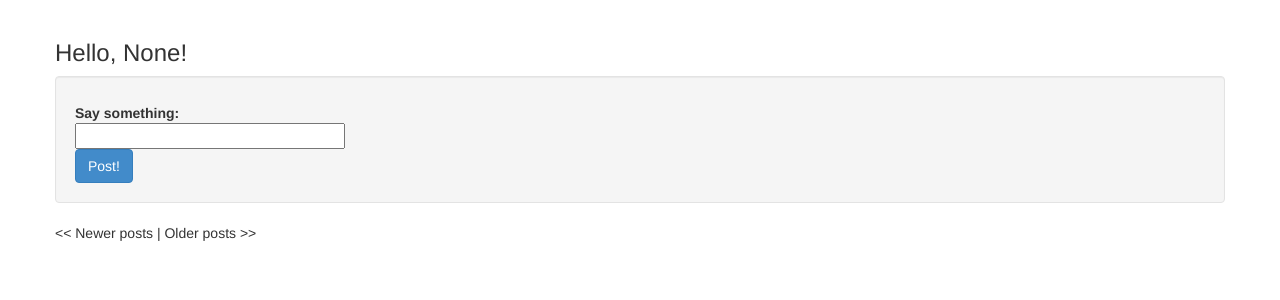
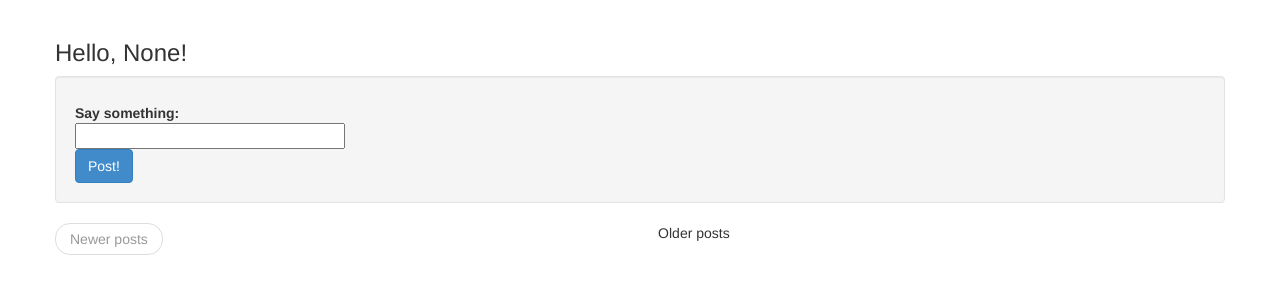
Before and after one commit to designhawg/flask_micro, a Flask app: page / in a window 1280 px wide. Shown: the part 52-352 px from the top of the page. Run offline with Flask 2, Linux system fonts and the light colour scheme; a user stored in the database is signed in; data comes from the database, SQL or seed files in the repository; data that the repository does not hold is empty; parts of the project's set-up code (start-up, migrations or seed data) failed here and were passed over.

Commit message:
cleaned up the index page

```diff
--- a/app/templates/index.html
+++ b/app/templates/index.html
@@ -30,18 +30,21 @@
 		{% include 'post.html' %}
 	{% endfor %}
 
+	<ul class="pager">
+
 	{% if posts.has_prev %}
-		<a href="{{ url_for('index', page = posts.prev_num) }}"><< Newer posts</a>
+		<li class="previous"><a href="{{ url_for('index', page = posts.prev_num) }}">Newer posts</a></li>
 		{% else %}
-		<< Newer posts
-	{% endif %} |
+		<li class="previous disabled"><a href="#">Newer posts</a></li>
+	{% endif %}
 
 	{% if posts.has_next %}
-		<a href="{{ url_for('index', page = posts.next_num) }}"> Older posts >></a>
+		<li class="next"><a href="{{ url_for('index', page = posts.next_num) }}"> Older posts </a></li>
 		{% else %}
-		Older posts >>
+		<li class="next disabled">Older posts</li>
 	{% endif %}
 
+	</ul>
 
 
 {% endblock %}
```
